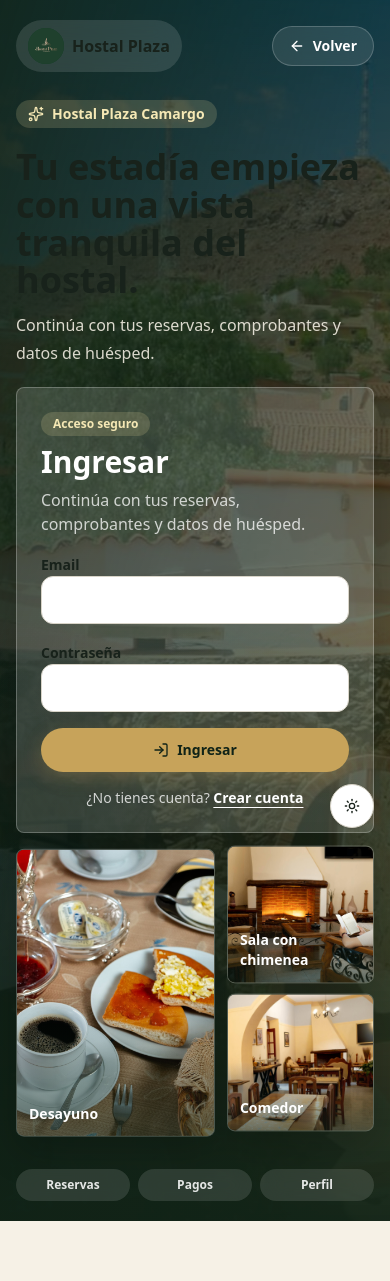
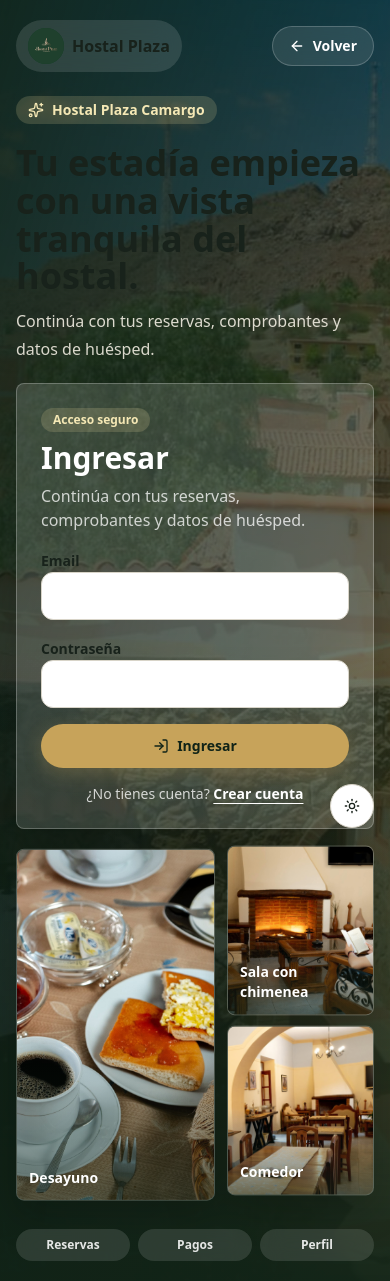
Before and after one commit to vanccdev/hostal, a Next.js app: page /login in a window 390 px wide. Before the commit the page ends 1221 px from the top, so only its background shows below. Built offline with nearby package versions, Linux system fonts and the light colour scheme.

Commit message:
feat: Refactor AuthShowcase layout for improved responsiveness and visual consistency

```diff
--- a/src/components/auth/AuthShowcase.tsx
+++ b/src/components/auth/AuthShowcase.tsx
@@ -54,9 +54,8 @@ export const AuthShowcase = ({
     <div className="absolute inset-0 bg-gradient-to-br from-[#102317]/88 via-[#102317]/28 to-[#a9822f]/24" />
     <div className="absolute inset-x-0 bottom-0 h-1/2 bg-gradient-to-t from-[#102317]/92 to-transparent" />
 
-    <div className="relative mx-auto min-h-screen max-w-7xl px-4 py-5 sm:px-6 lg:px-8 lg:py-8">
-      <section className="flex min-h-[calc(100vh-2.5rem)] flex-col justify-between gap-7 lg:min-h-[calc(100vh-4rem)]">
-        <div className="flex items-center justify-between">
+    <div className="relative mx-auto grid min-h-screen max-w-7xl grid-rows-[auto_1fr_auto] gap-6 px-4 py-5 sm:px-6 lg:px-8 lg:py-8">
+      <header className="flex items-center justify-between">
         <Link
           href="/"
           className="inline-flex items-center gap-3 rounded-full bg-white/12 px-3 py-2 backdrop-blur-md transition hover:bg-white/18"
@@ -70,8 +69,9 @@ export const AuthShowcase = ({
           <ArrowLeft className="h-4 w-4" aria-hidden="true" />
           Volver
         </Link>
-        </div>
+      </header>
 
+      <section className="flex items-center justify-center">
         <div className="w-full space-y-5 [animation:hostal-fade-up_650ms_ease-out_both]">
           <p className="inline-flex items-center gap-2 rounded-full bg-[#e8d59a]/18 px-3 py-1 text-sm font-semibold text-[#f5e8b5] backdrop-blur-md">
             <Sparkles className="h-4 w-4" aria-hidden="true" />
@@ -84,10 +84,10 @@ export const AuthShowcase = ({
             <p className="text-base leading-7 text-[#f6f1e6]/88">{description}</p>
           </div>
 
-          <div className="grid max-w-6xl items-center gap-5 lg:grid-cols-[minmax(20rem,27rem)_minmax(20rem,26rem)]">
+          <div className="mx-auto grid w-full items-center gap-6 lg:grid-cols-2 lg:gap-10 xl:gap-14">
             <Card
               className={cn(
-                "w-full max-w-[27rem] overflow-hidden rounded-[8px] border-white/24 bg-white/14 text-white shadow-[0_26px_70px_rgba(0,0,0,0.24)] backdrop-blur-2xl dark:border-white/18 dark:bg-[#102317]/38",
+                "mx-auto w-full max-w-[31rem] overflow-hidden rounded-[8px] border-white/24 bg-white/14 text-white shadow-[0_26px_70px_rgba(0,0,0,0.24)] backdrop-blur-2xl dark:border-white/18 dark:bg-[#102317]/38",
                 cardClassName,
               )}
             >
@@ -104,13 +104,13 @@ export const AuthShowcase = ({
               </CardContent>
             </Card>
 
-            <div className="grid max-w-[26rem] grid-cols-[1.15fr_0.85fr] gap-3 sm:min-h-80">
+            <div className="grid min-h-[22rem] w-full grid-cols-[1.15fr_0.85fr] gap-3 sm:min-h-80 lg:min-h-[28rem]">
               <div className="group relative min-h-72 overflow-hidden rounded-[8px] border border-white/16 bg-white/10 shadow-[0_14px_38px_rgba(0,0,0,0.2)] [animation:hostal-float_7s_ease-in-out_infinite]">
                 <Image
                   src={photoStrip[0].src}
                   alt={photoStrip[0].alt}
                   fill
-                  sizes="(min-width: 1024px) 19vw, 55vw"
+                  sizes="(min-width: 1024px) 32vw, 55vw"
                   className="object-cover transition-transform duration-700 group-hover:scale-105"
                 />
                 <div className="absolute inset-0 bg-gradient-to-t from-[#102317]/62 via-transparent to-transparent" />
@@ -130,7 +130,7 @@ export const AuthShowcase = ({
                       src={photo.src}
                       alt={photo.alt}
                       fill
-                      sizes="(min-width: 1024px) 12vw, 38vw"
+                      sizes="(min-width: 1024px) 22vw, 38vw"
                       className="object-cover transition-transform duration-700 group-hover:scale-105"
                     />
                     <div className="absolute inset-0 bg-gradient-to-t from-[#102317]/62 via-transparent to-transparent" />
@@ -141,13 +141,13 @@ export const AuthShowcase = ({
             </div>
           </div>
         </div>
+      </section>
 
-        <div className="grid grid-cols-3 gap-2 text-center text-xs font-semibold text-white/88">
+      <div className="mx-auto grid w-full max-w-md grid-cols-3 gap-2 text-center text-xs font-semibold text-white/88">
         <span className="rounded-full bg-white/12 px-3 py-2 backdrop-blur-md">Reservas</span>
         <span className="rounded-full bg-white/12 px-3 py-2 backdrop-blur-md">Pagos</span>
         <span className="rounded-full bg-white/12 px-3 py-2 backdrop-blur-md">Perfil</span>
       </div>
-      </section>
     </div>
   </main>
 );
```
Lines whose indentation alone changed are shown as unchanged.
